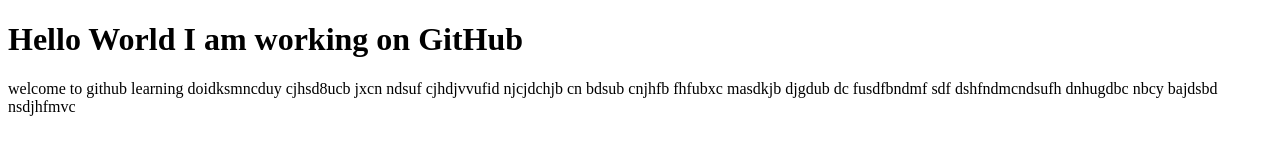
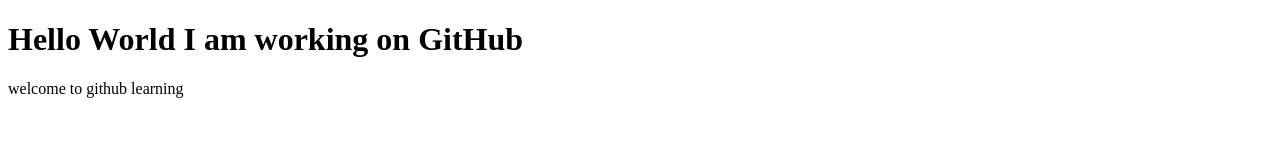
Before and after one commit to Dharani1925/learn-git, a plain HTML site: page index.html in a window 1280 px wide. Drawn offline with Linux system fonts and the light colour scheme.

Commit message:
index  updated

```diff
--- a/index.html
+++ b/index.html
@@ -6,15 +6,6 @@
 </head>
 <body>
     <h1>Hello World I am working on GitHub</h1>
-    <p>welcome to github learning
-        doidksmncduy cjhsd8ucb jxcn ndsuf cjhdjvvufid
-        njcjdchjb cn  bdsub cnjhfb fhfubxc  masdkjb djgdub dc
-        fusdfbndmf sdf
-        dshfndmcndsufh
-        dnhugdbc nbcy
-        bajdsbd
-        nsdjhfmvc
-
-    </p>
+    <p>welcome to github learning </p>
 </body>
 </html>
```
